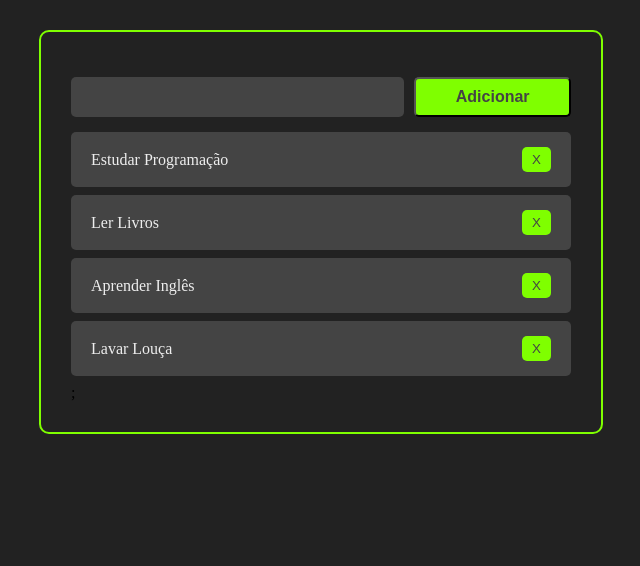
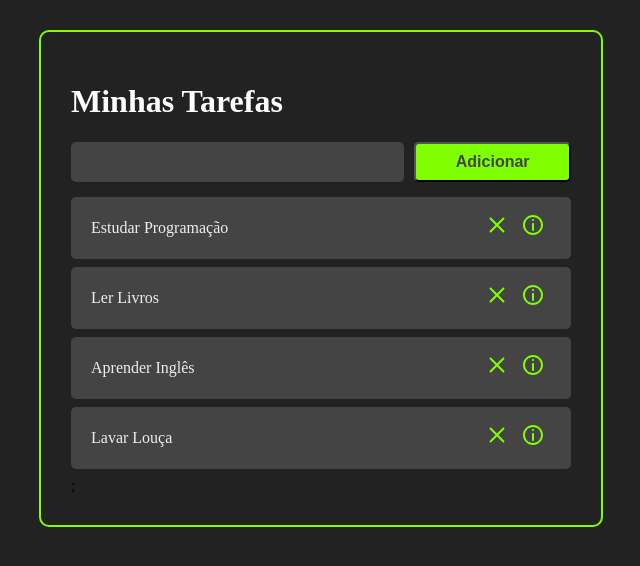
Before and after one commit to Jfdeev/To-do-List, a React (Create React App) app: page / in a window 1280 px wide. Shown: the top 566 px of the page, without its empty margins (319-959 px from the left). Built offline with nearby package versions, Linux system fonts and the light colour scheme.

Commit message:
info task create

```diff
--- a/package.json
+++ b/package.json
@@ -9,6 +9,7 @@
     "curso-react": "file:",
     "react": "^18.3.1",
     "react-dom": "^18.3.1",
+    "react-icons": "^5.3.0",
     "react-scripts": "^5.0.1",
     "to-do-list": "file:",
     "uuid": "^11.0.3",
--- a/src/App.jsx
+++ b/src/App.jsx
@@ -1,8 +1,10 @@
 import React, { useState } from "react";
 import "./App.css";
+
 import Tasks from "./components/Tasks";
 import AddTask from "./components/AddTask";
 import {v4 as uuidv4} from 'uuid';
+import Header from "./components/Header";
 
 
 const App = () => {
@@ -57,6 +59,7 @@ const App = () => {
 
   return <>
     <div className="container">
+      <Header />
       <AddTask handleTaskAddition={handleTaskAddition} />
       <Tasks tasks={tasks} handleTaskClick={handleTaskClick} handleTaskDeletion={handleTaskDeletion}/>
     </div>
--- /dev/null
+++ b/src/components/Header.css
@@ -0,0 +1,4 @@
+.header-text{
+    color: #fff;
+
+}
--- /dev/null
+++ b/src/components/Header.jsx
@@ -0,0 +1,8 @@
+import React from 'react';
+import './Header.css';
+
+const Header = () => {
+    return ( <h1 className='header-text'>Minhas Tarefas</h1> );
+}
+
+export default Header;
--- a/src/components/Task.css
+++ b/src/components/Task.css
@@ -13,11 +13,11 @@
     cursor: pointer;
 }
 
-.remove-task-button{
-    background-color: chartreuse;
-    color: #444;
+.remove-task-button,
+.see-task-details {
+    background-color: #444;
     border: none;
-    padding: 5px 10px;
-    border-radius: 5px;
+    font-size: 24px;
+    color: chartreuse;
     cursor: pointer;
 }
--- a/src/components/Task.jsx
+++ b/src/components/Task.jsx
@@ -1,5 +1,7 @@
 import React from 'react';
 import './Task.css';
+import { CgClose, CgInfo } from 'react-icons/cg';
+
 
 const Task = ({ task, handleTaskClick, handleTaskDeletion }) => {
     return (
@@ -11,7 +13,8 @@ const Task = ({ task, handleTaskClick, handleTaskDeletion }) => {
                 {task.title}
             </div>
             <div className='buttons-container'>
-                <button className='remove-task-button' onClick={() => handleTaskDeletion(task.id)}>X</button>
+                <button className='remove-task-button' onClick={() => handleTaskDeletion(task.id)}> <CgClose /> </button>
+                <button className='see-task-details' onClick> <CgInfo /> </button>
             </div>
         </div>
     );
```
Also changed, not shown: 1 other file (tests, documents, lock files or other folders).
